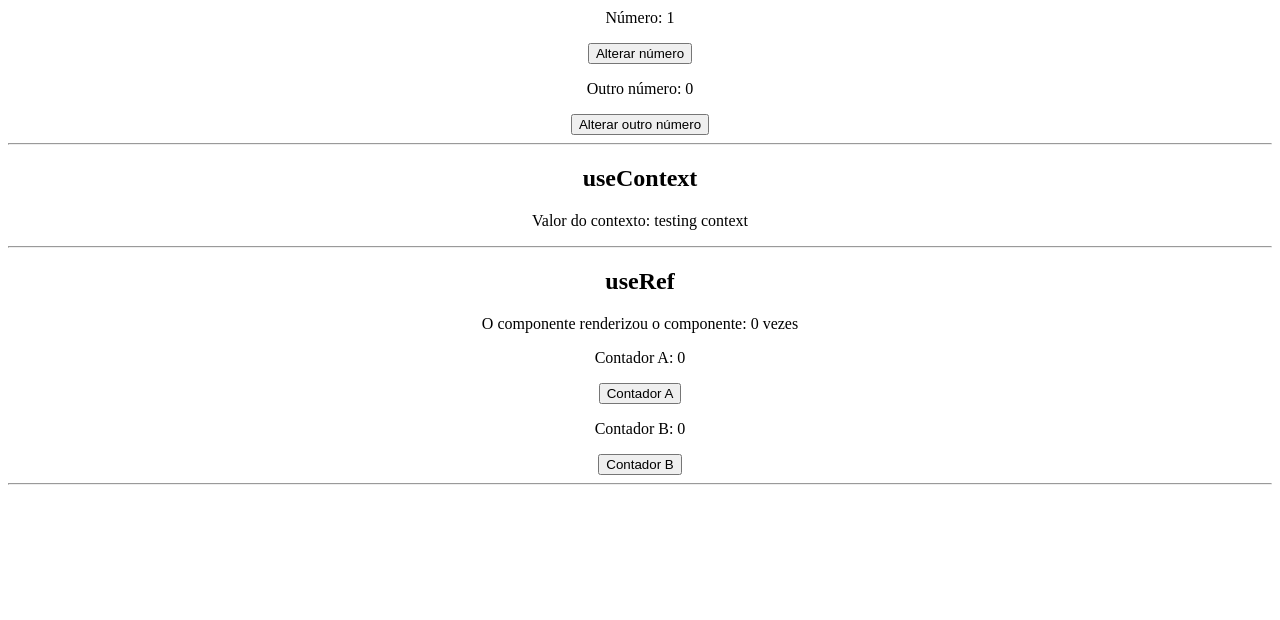
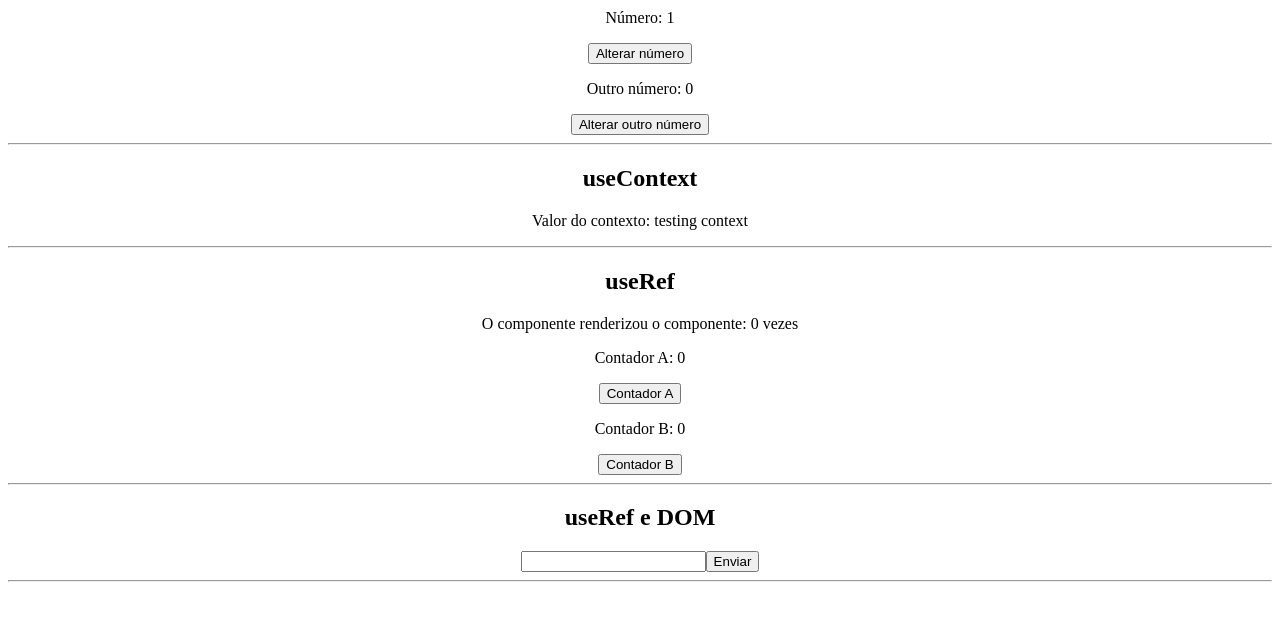
Before and after one commit to xandaosilva/curso-reactjs, a React (Create React App) app in the folder 11_hooks/reacthooks/: page / in a window 1280 px wide. Shown: the part 815-1435 px from the top of the page. Built offline with nearby package versions, Linux system fonts and the light colour scheme.

Commit message:
useRef e DOM

```diff
--- a/11_hooks/reacthooks/src/components/HookUseRef.js
+++ b/11_hooks/reacthooks/src/components/HookUseRef.js
@@ -9,6 +9,15 @@
         numberRef.current = numberRef.current + 1;
     });
 
+    const inputRef = useRef();
+    const [text, setText] = useState("");
+
+    const handleSubmit = (e) => {
+        e.preventDefault();
+        setText("");
+        inputRef.current.focus();
+    }
+
     return (
         <div>
             <h2>useRef</h2>
@@ -18,6 +27,13 @@
             <p>Contador B: {counterB}</p>
             <button onClick={() => setCounterB(counterB + 1)}>Contador B</button>
             <hr />
+
+            <h2>useRef e DOM</h2>
+            <form onSubmit={handleSubmit}>
+                <input type="text" ref={inputRef} value={text} onChange={(e) => setText(e.target.value)} />
+                <input type="submit" value="Enviar" />
+            </form>
+            <hr />
         </div>
     );
 }
```
